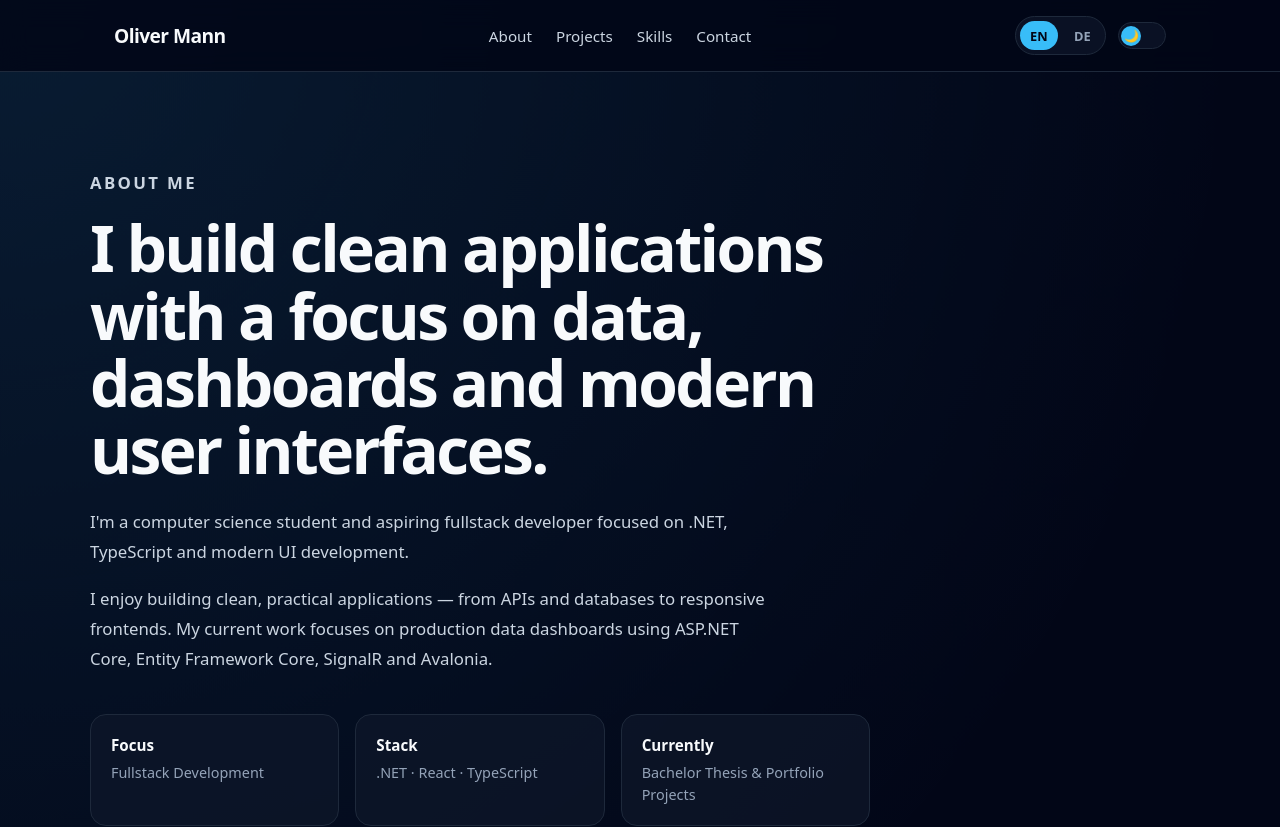
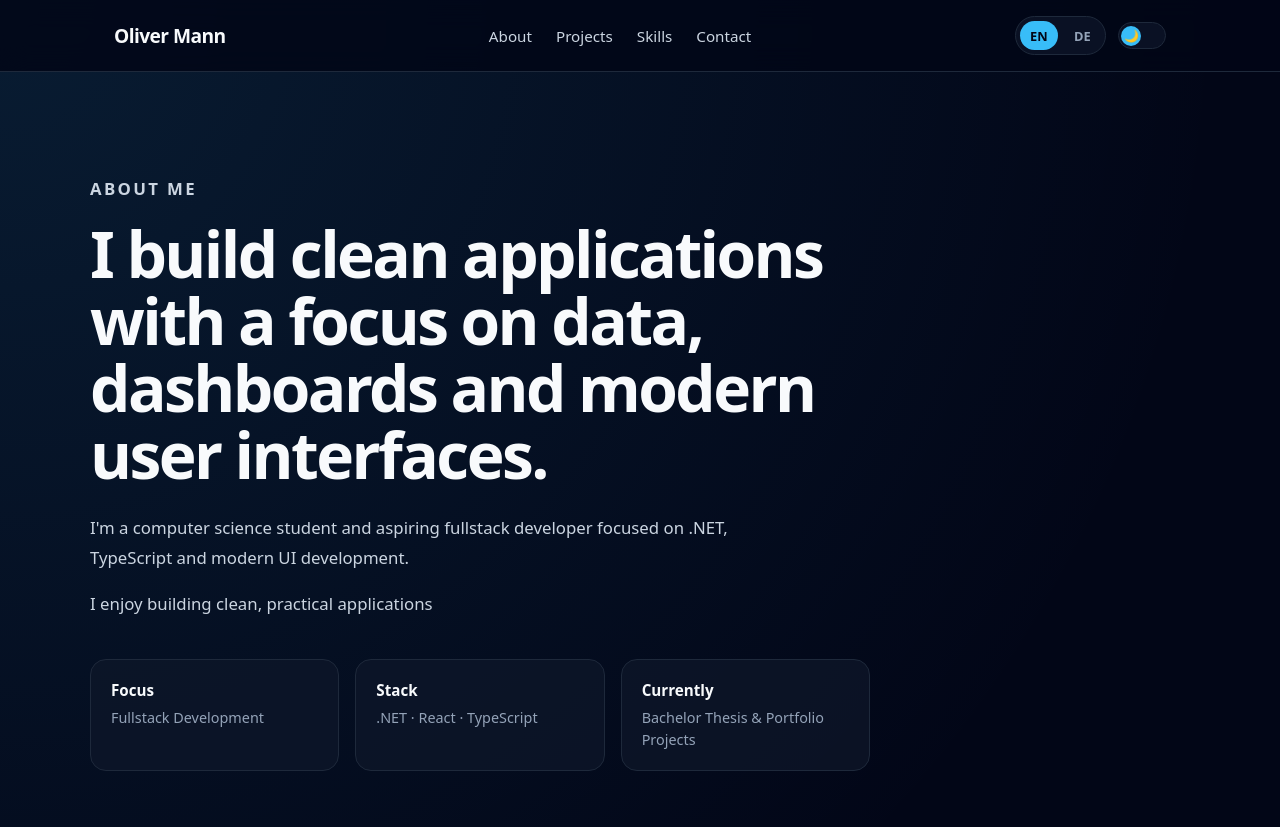
Before and after one commit to omann-dev/DevPortfolio, a React (Vite) app in the folder portfolio/: page / in a window 1280 px wide. Shown: the top 827 px of the page. Built offline with nearby package versions, Linux system fonts and the light colour scheme.

Commit message:
Update Screenshots in public folder

```diff
--- a/portfolio/src/translations.ts
+++ b/portfolio/src/translations.ts
@@ -15,7 +15,7 @@ export const translations = {
       paragraph1:
         "I'm a computer science student and aspiring fullstack developer focused on .NET, TypeScript and modern UI development.",
       paragraph2:
-        "I enjoy building clean, practical applications — from APIs and databases to responsive frontends. My current work focuses on production data dashboards using ASP.NET Core, Entity Framework Core, SignalR and Avalonia.",
+        "I enjoy building clean, practical applications",
       highlights: {
         focusTitle: "Focus",
         focusText: "Fullstack Development",
@@ -127,7 +127,7 @@ export const translations = {
       paragraph1:
         "Ich bin Informatikstudent und angehender Fullstack-Entwickler mit Fokus auf .NET, TypeScript und moderne UI-Entwicklung.",
       paragraph2:
-        "Ich entwickle gerne praktische Anwendungen — von APIs und Datenbanken bis hin zu responsiven Frontends. Aktuell beschäftige ich mich mit Produktionsdaten-Dashboards auf Basis von ASP.NET Core, Entity Framework Core, SignalR und Avalonia.",
+        "Ich entwickle gerne praktische Anwendungen",
       highlights: {
         focusTitle: "Fokus",
         focusText: "Fullstack-Entwicklung",
```
Also changed, not shown: portfolio/public/AboutDarkDemo.png, portfolio/public/AboutLightDemo.png.
